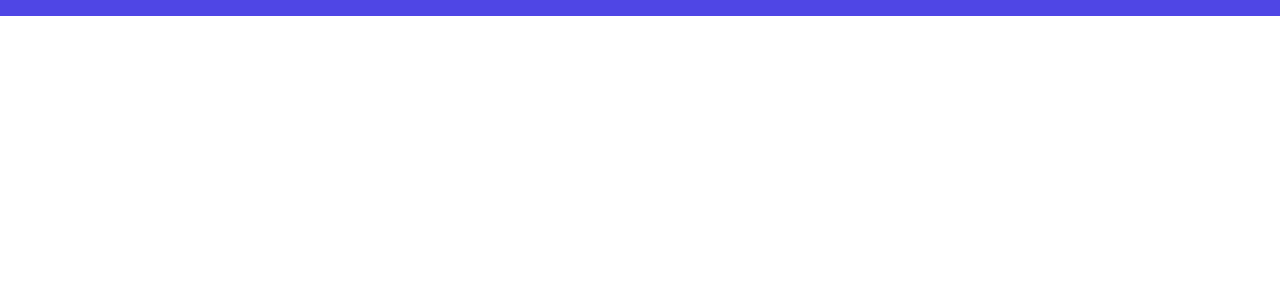
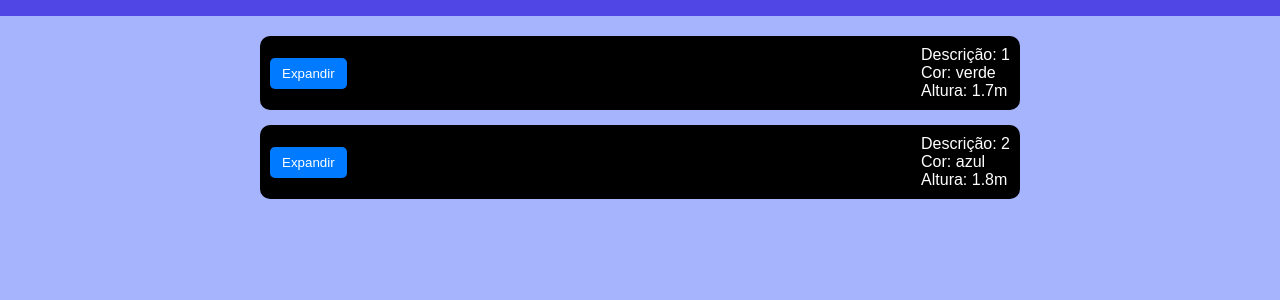
Before and after one commit to Adriano-Brito77/PDV-main, a React (Create React App) app in the folder frontend/: page /teste in a window 1280 px wide. Before the commit this address had no page. Shown: the top 300 px of the page. Built offline with nearby package versions, Linux system fonts and the light colour scheme.

Commit message:
card_sale

```diff
--- a/frontend/src/App.jsx
+++ b/frontend/src/App.jsx
@@ -12,6 +12,7 @@ import Message from "./components/layout/Message";
 import Itens from "./components/pages/Itens";
 import Modal from "./components/form/Modal";
 import Salelist from "./components/pages/Salelist";
+import Teste from "./components/pages/teste"
 
 function App() {
   return (
@@ -29,6 +30,7 @@ function App() {
               <Route path="/salelist" element={<Salelist/>}/>
               <Route path="/itens" element={<Itens />} />
               <Route path="/itens/register" element={<Modal />} />
+              <Route path="/teste" element={<Teste/>}/>
             </Routes>
           </div>
         </UserProvider>
--- a/frontend/src/components/layout/Navbar.jsx
+++ b/frontend/src/components/layout/Navbar.jsx
@@ -15,6 +15,7 @@ const Navbar = () => {
             <Link to="/itens">Itens</Link>
             <Link to='/salelist'>Vendas</Link>
             <Link to="/sale">Vender</Link>
+            <Link to="/teste">teste</Link>
           </div>
           <div className={styles.user}>
             <Link>Sair</Link>
--- a/frontend/src/components/pages/Itens.module.css
+++ b/frontend/src/components/pages/Itens.module.css
@@ -36,6 +36,7 @@
 .container_list {
   height: 1000px;
   background-color: #a5b4fc;
+  color: #6366f1;
   display: flex;
   flex-wrap: wrap;
   align-items: CENTER;
@@ -44,20 +45,19 @@
 }
 
 .list {
-  background-color: #6366f1; /* Cor do fundo */
+  background-color: #fff;
   width: 500px;
   height: 120px;
-  border-radius: 10px; /* Bordas arredondadas */
+  border-radius: 10px;
   display: flex;
-  flex-wrap: wrap; /* Permite que os itens "quebrem" */
-
-  align-items: center; /* Centralizar verticalmente */
-  margin-top: 2em; /* Distância entre os itens */
-  padding: 10px 15px; /* Margens internas */
-  border: solid 1px rgba(255, 255, 255, 0.2); /* Borda sutil */
-  box-shadow: 0 4px 8px rgba(0, 0, 0, 0.2); /* Sombra para destaque */
-  color: #fff; /* Cor do texto */
-  gap: 15px; /* Espaço entre os itens internos */
+  flex-wrap: wrap;
+  align-items: center;
+  margin-top: 2em;
+  padding: 10px 15px;
+  border: solid 1px rgba(255, 255, 255, 0.2);
+  box-shadow: 0 4px 8px rgba(0, 0, 0, 0.2);
+  color: #6366f1;
+  gap: 15px;
 }
 
 .list span {
@@ -66,7 +66,7 @@
   color: #ffffff;
   align-items: center;
   padding-right: 7px;
-
+  color: #6366f1;
   width: 200px;
 }
 .list svg {
--- a/frontend/src/components/pages/SaleList.module.css
+++ b/frontend/src/components/pages/SaleList.module.css
@@ -1,15 +1,17 @@
 .container_sale_list {
-  background-color: #6366f1;
+  background-color:#a5b4fc;
   height: 100vh;
 }
 
 .sale {
-  background-color: #6366f1;
+  background-color: #a5b4fc;
   display: grid;
   justify-content: center;
   flex-wrap: wrap;
   gap: 20px;
 }
+
+
 .sale button {
   border: none;
   margin-top: 30px;
@@ -57,12 +59,14 @@
 .sale_itens_test span {
   opacity: 0;
   width: 0;
-  background-color: red;
+
+
 }
 .sale_itens_test p {
   opacity: 0;
   width: 0;
-  background-color: red;
+
+
 }
 .sale_test {
   display: flex;
@@ -70,6 +74,7 @@
   align-items: center;
   margin-top: 30px;
   gap: 20px;
+
 }
 
 .sale_test button {
--- a/frontend/src/components/pages/Salelist.jsx
+++ b/frontend/src/components/pages/Salelist.jsx
@@ -97,7 +97,11 @@ const Salelist = () => {
 
   const [visibleSales, setVisibleSales] = useState(false);
 
-  const togllevisibleSales = () => {};
+  const togllevisibleSales = (salelist) => {
+
+    setVisibleSales(!visibleSales)
+
+  };
 
   return (
     <div className={style.container_sale_list}>
--- /dev/null
+++ b/frontend/src/components/pages/teste.jsx
@@ -0,0 +1,88 @@
+import { useState } from "react";
+import style from "./teste.module.css"; // Importação do CSS modular
+
+const arraySaffado = [
+    {
+        id: 1,
+        numero: 1,
+        cor: "verde",
+        altura: 1.7,
+        carros: [
+            { id: 1, marca: "fiat", roda: 17 },
+            { id: 2, marca: "chevrolet", roda: 20 },
+        ],
+    },
+    {
+        id: 2,
+        numero: 2,
+        cor: "azul",
+        altura: 1.8,
+        carros: [
+            { id: 3, marca: "ford", roda: 16 },
+            { id: 4, marca: "toyota", roda: 18 },
+        ],
+    },
+];
+
+const Teste = () => {
+    const [expandedIds, setExpandedIds] = useState([]); // IDs dos itens expandidos
+
+    const toggleExpand = (id) => {
+        setExpandedIds((prev) =>
+            prev.includes(id) ? prev.filter((item) => item !== id) : [...prev, id]
+        );
+    };
+
+
+
+    console.log(expandedIds)
+
+    return (
+       <div className={style.back}>
+         <div className={style.container}>
+            <div className={style.container_sale_list}>
+                {arraySaffado.map((dono) => {
+                    const isExpanded = expandedIds.includes(dono.id); // Verifica se está expandido
+                    return (
+                        <div
+                            key={dono.id}
+                            className={`${style.container_sale} ${isExpanded ? style.expanded : ""
+                            }`}
+
+                        >
+                            <div className={style.container_sale_user}>
+                                <button
+                                    className={style.toggle_button}
+                                    onClick={() => toggleExpand(dono.id)}
+                                >
+                                    {isExpanded ? "Contrair" : "Expandir"}
+                                </button>
+                                <span>
+                                    <p>Descrição: {dono.numero}</p>
+                                    <p>Cor: {dono.cor}</p>
+                                    <p>Altura: {dono.altura}m</p>
+                                </span>
+                            </div>
+                            <div
+                                className={`${style.container_sale_car} ${
+                                    isExpanded ? style.visible : ""
+                                }`}
+                            >
+                                {dono.carros.map((car) => (
+                                    <footer key={car.id}>
+                                        <p>ID: {car.id}</p>
+                                        <p>Marca: {car.marca}</p>
+                                        <p>Roda: {car.roda}"</p>
+                                    </footer>
+                                ))}
+                            </div>
+                        </div>
+                    );
+                })}
+            </div>
+        </div>
+       </div>
+    );
+};
+
+export default Teste;
--- /dev/null
+++ b/frontend/src/components/pages/teste.module.css
@@ -0,0 +1,83 @@
+.back{
+    background-color:#a5b4fc;
+    height: 100vh;
+    width: 100vw;
+}
+
+.container {
+    width: 100%;
+    max-width: 800px;
+    margin: 0 auto;
+
+    padding: 20px;
+    border-radius: 8px;
+
+}
+
+.container_sale_list {
+    display: flex;
+    flex-direction: column;
+    gap: 15px;
+}
+
+/* Estilo do card principal */
+.container_sale {
+    background-color: #000;
+    color: #fff;
+    border-radius: 10px;
+    padding: 10px;
+    transition: all 0.3s ease;
+    overflow: hidden;
+}
+
+/* Parte superior do card */
+.container_sale_user {
+    display: flex;
+    justify-content: space-between;
+    align-items: center;
+    gap: 10px;
+}
+
+.toggle_button {
+    background-color: #007bff;
+    color: #fff;
+    border: none;
+    padding: 8px 12px;
+    border-radius: 5px;
+    cursor: pointer;
+    transition: background-color 0.3s ease;
+}
+
+.toggle_button:hover {
+    background-color: #0056b3;
+}
+
+/* Estilo do dropdown (conteúdo carros) */
+.container_sale_car {
+    max-height: 0;
+    overflow: hidden;
+    padding: 0;
+    opacity: 0;
+    transition: max-height 0.3s ease, opacity 0.3s ease, padding 0.3s ease;
+}
+
+/* Quando expandido, torna visível */
+.container_sale.expanded .container_sale_car {
+    max-height: 300px; /* Ajuste conforme o conteúdo */
+    padding: 10px 0;
+    opacity: 1;
+}
+
+footer {
+    background-color: #222;
+    color: #ccc;
+    padding: 10px;
+    margin-bottom: 5px;
+    border-radius: 5px;
+}
+
+/* Animação para quando o card é expandido */
+.expanded {
+    border: 2px solid #007bff;
+    box-shadow: 0 4px 8px rgba(0, 0, 0, 0.2);
+}
--- a/frontend/src/index.css
+++ b/frontend/src/index.css
@@ -4,6 +4,7 @@
   font-family: Arial, Helvetica, sans-serif;
   box-sizing: border-box;
   overflow: hidden;
+
 }
 
 .bold {
```
